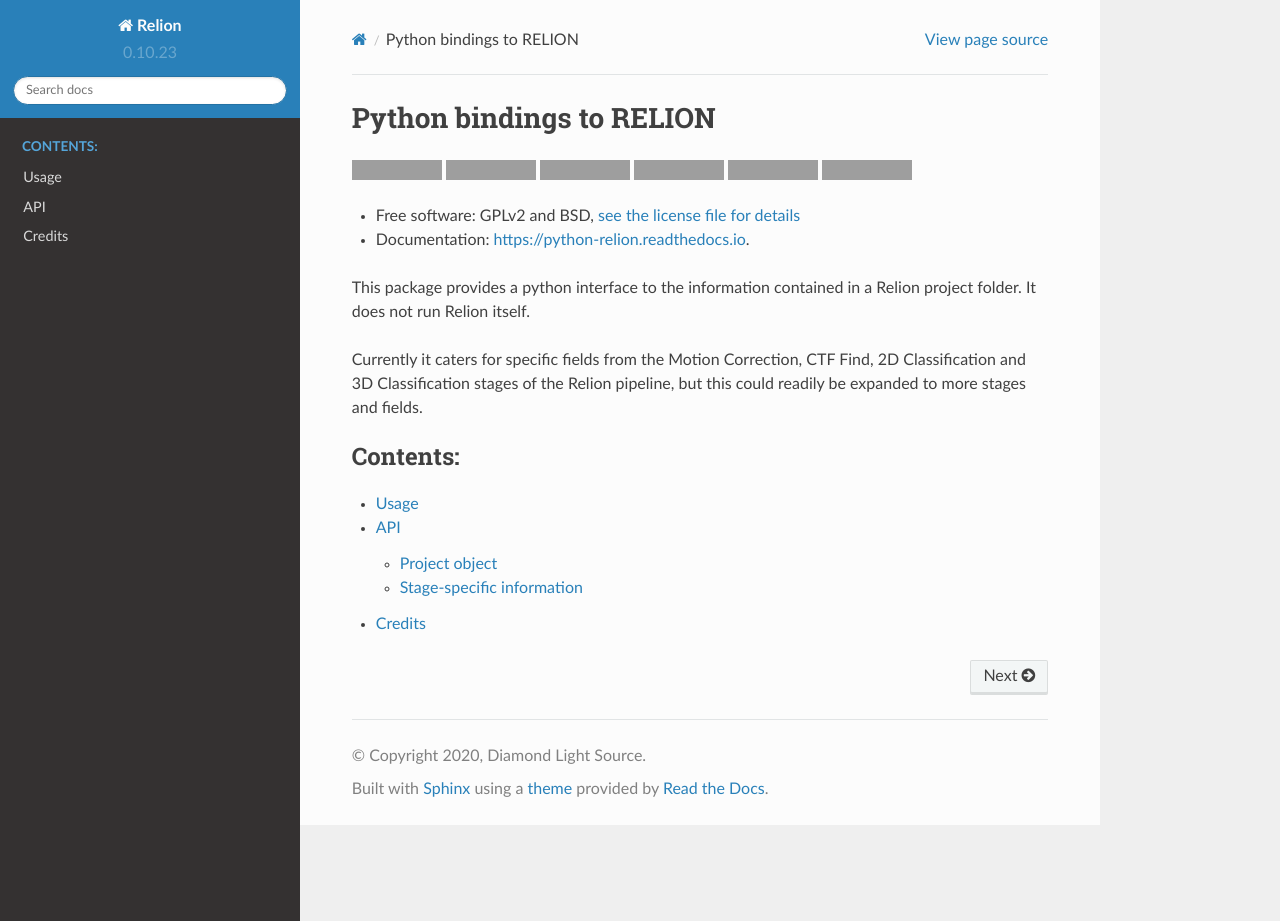
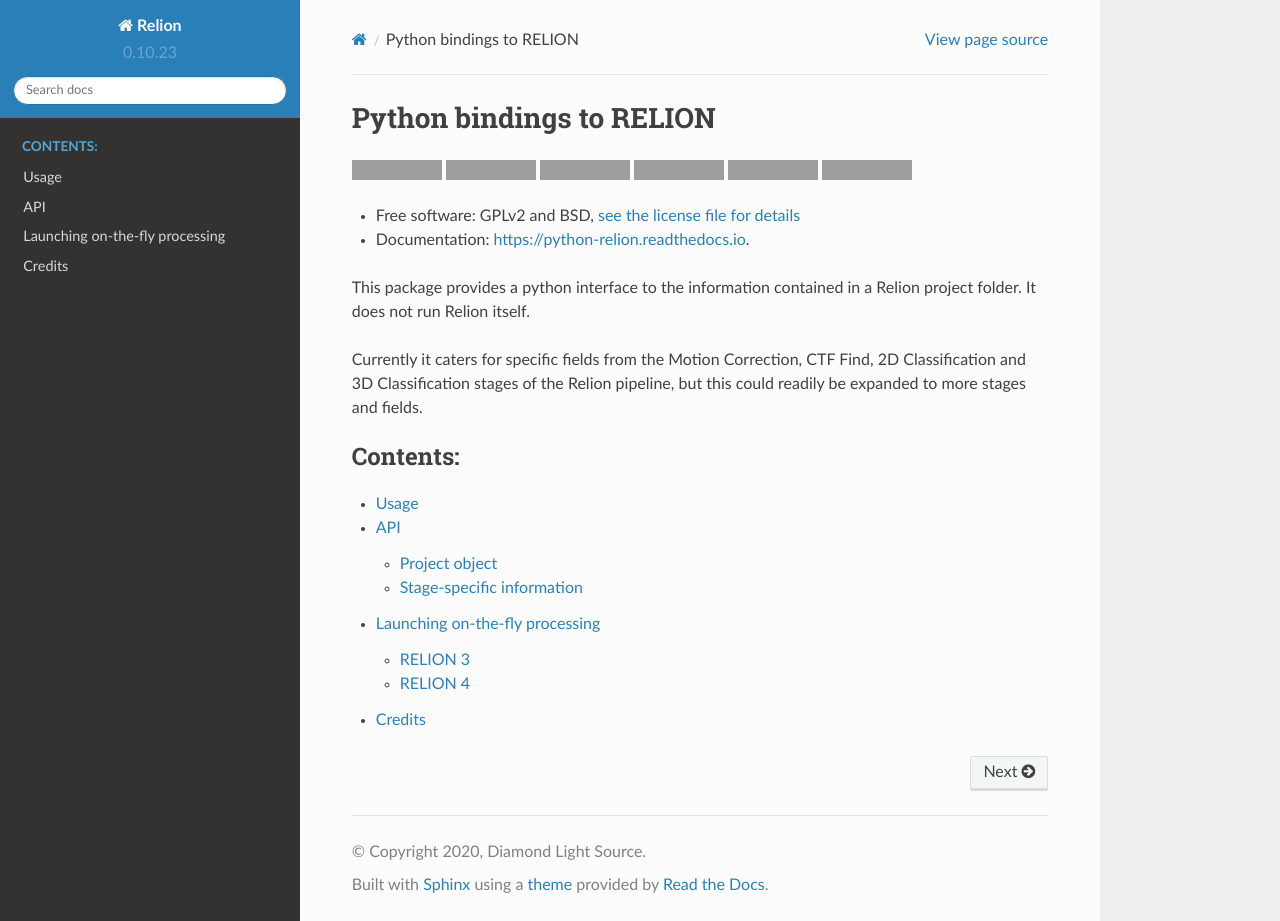
Before and after one commit to DiamondLightSource/python-relion, a Sphinx documentation site: the page built from docs/index.rst, in a window 1280 px wide and 921 px high, cut to the strip 0-921 px from the top of the window. Built offline with Sphinx 7.4.7 and the Read the Docs theme 2.0.0, drawn with Linux system fonts in a browser that asks for light colours; some of the changed lines change nothing that is shown; grey boxes are pictures that could not be loaded.

Commit message:
Add documentation for running pipelines via command line (#155)

```diff
--- a/docs/index.rst
+++ b/docs/index.rst
@@ -6,4 +6,5 @@
 
    usage
    api
+   pipeline
    authors
--- /dev/null
+++ b/docs/pipeline.rst
@@ -0,0 +1,55 @@
+===============================
+Launching on-the-fly processing
+===============================
+
+Pre-prescribed on-the-fly processing pipelines are offered through the
+``relipy.run_pipeline`` command line utility. For RELION 3 this is a
+version of the ``relion_it.py`` script packaged with RELION 3.1
+modified to allow the use of `crYOLO <https://cryolo.readthedocs.io/en/stable/>`_
+for particle picking and the running of various
+`IceBreaker <https://github.com/DiamondLightSource/python-icebreaker>`_ jobs for
+the estimation of ice thickness within micrographs. For RELION 4 the logic
+of this pipeline has been rewritten using the
+`CCP-EM pipeliner <https://ccpem-pipeliner.readthedocs.io/en/latest/>`_. Below
+are breif instructions for the condiguration and running of these pipelines.
+
+--------
+RELION 3
+--------
+
+An options file is required to run the pipeline. A default options file called
+``relion_it_options.py`` can be generated with the command
+
+``relipy.print_options``
+
+The parameters in this file should be edited to suit both the data collection
+parameters and system setup. This file should be provided to the ``relipy.run_pipeline``
+command to start processing:
+
+``relipy.run_pipeline -f <path to relion_it_options.py> -m <path to data directory> -d <path to project directory>``
+
+The data directory is the top level directory containing the movies or micrographs
+to be imported. The project directory is the RELION project directory. A symlink will
+be created from a ``Movies`` directory in the project directory to the specified data
+directory.
+
+Processing can be stopped by removing the ``*_RUNNING`` files written to the project directory.
+
+--------
+RELION 4
+--------
+
+The general setup is the same for the RELION 4 pipeline. The flag ``--version 4`` should be added
+to the run command. By default 2D classification is done using the EM algorithm but can be switched
+to VDAM by specifying ``do_class2d_vdam`` to be ``True`` in the ``relion_it_options.py`` file.
+
+The Relion 4.0 pipeline will stop automatically after all movies have been processed and no new movies
+have appeared within a timeout period (this is set to two days be default and can be changed by
+specifying the timeout in seconds with the ``--timeout`` flag for ``relipy.run_pipeline``). Otherwise
+the pipeline can be stopped by creating a file called ``stop.stop`` int he project directory.
+
+To restart a stopped processing pipeline (only available for RELION 4):
+
+``relipy.run_pipeline --version 4 -f <path to relion_it_options.py> -m <path to data directory> -d <path to project directory> --continue``
+
+It is difficult to guarantee that this will always work as intended.
```
